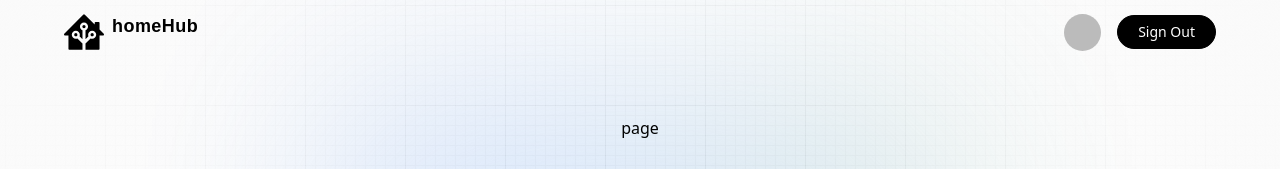
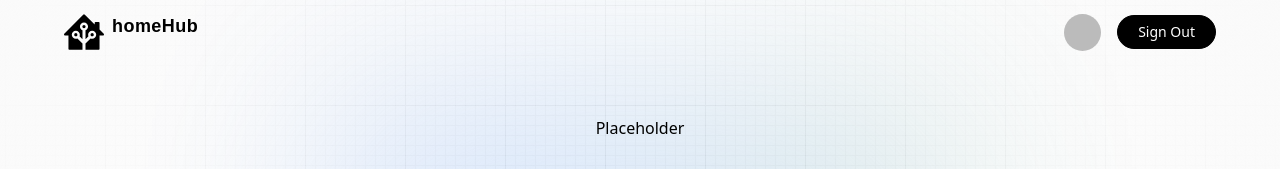
Before and after one commit to ShaunFerris/homehub, a Next.js app: page /profile in a window 1280 px wide. Shown: the top 169 px of the page. Built offline with nearby package versions, Linux system fonts and the light colour scheme; no server answers; sample sign-in values are in the browser's storage.

Commit message:
Start on server component for the profile page route in ts

```diff
--- a/app/profile/page.js
+++ /dev/null
@@ -1,7 +0,0 @@
-import React from "react";
-
-const page = () => {
-  return <div>page</div>;
-};
-
-export default page;
--- /dev/null
+++ b/app/profile/page.tsx
@@ -0,0 +1,17 @@
+import { getCurrentUser } from "@/utils/session";
+import { redirect } from "next/navigation";
+
+/*
+Going to attempt to build this route using server components this time
+rather than client, will see how it works out.
+*/
+
+export default async function ProfilePage() {
+  const user = await getCurrentUser();
+
+  if (!user) {
+    redirect("/");
+  }
+
+  return <div>Placeholder</div>;
+}
```
